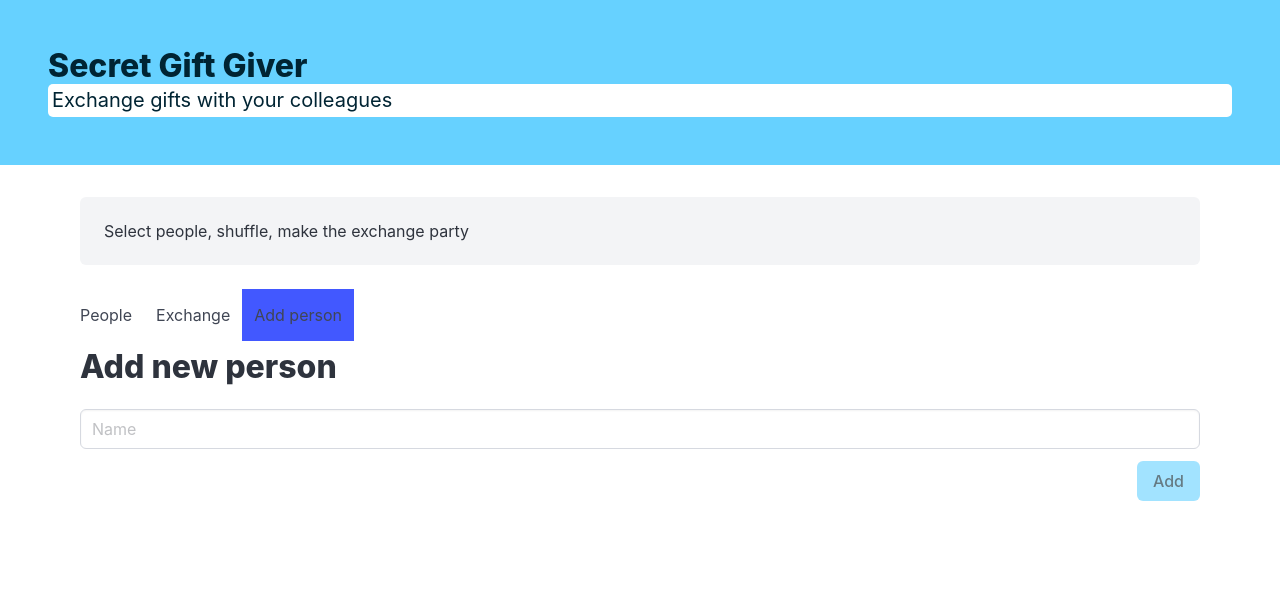
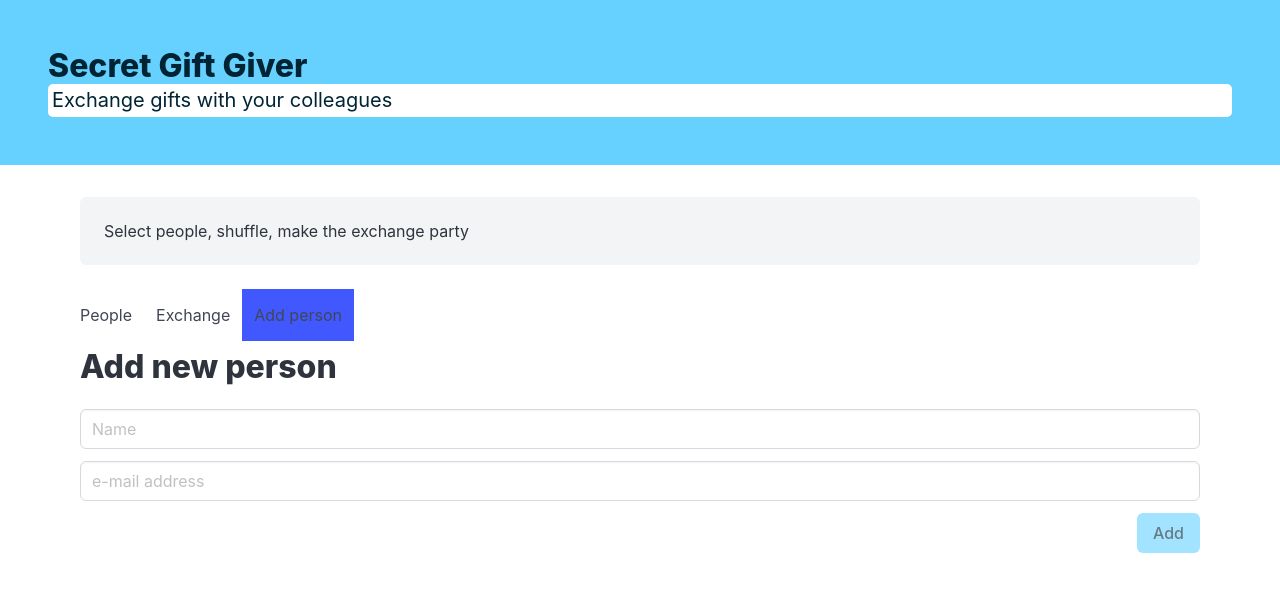
Before and after one commit to michaljabi/eduweb-nowoczesny-react-od-podstaw, a React (Vite) app in the folder secret-gift-giver/: page /add-person in a window 1280 px wide. Shown: the top 592 px of the page. Built offline with nearby package versions, Linux system fonts and the light colour scheme.

Commit message:
lesson(29): wrap up task done, email field with validation

```diff
--- a/secret-gift-giver/src/pages/AddPersonPage.jsx
+++ b/secret-gift-giver/src/pages/AddPersonPage.jsx
@@ -17,6 +17,11 @@ export function AddPersonPage() {
         }
         if(values.personName && values.personName.length < 2) {
             errors.personName = 'Name need to be at least 2 characters long';
+        }
+        if (!values.email) {
+            errors.email = 'email address is required';
+        } else if (!/^[A-Z0-9._%+-]+@[A-Z0-9.-]+\.[A-Z]{2,}$/i.test(values.email)) {
+            errors.email = 'Invalid email address';
         }
         return errors;
     }
@@ -45,7 +50,24 @@ export function AddPersonPage() {
                             }
                         </div>
                         <div className="field">
-                            <p className="control is-flex is-justify-content-end" style={{ opacity: (formProps.isValid && formProps.dirty) ? 1 : 0.6}}>
+                            <p className="control">
+                                <input className={classNames("input", {"is-danger": formProps.errors.email})}
+                                       name="email"
+                                       type="email"
+                                       placeholder="e-mail address"
+                                       onChange={formProps.handleChange}
+                                       onBlur={formProps.handleBlur}
+                                       value={formProps.values.email}
+                                />
+                            </p>
+                            {
+                                formProps.errors.email &&
+                                <p className="help is-danger">{formProps.errors.email}</p>
+                            }
+                        </div>
+                        <div className="field">
+                            <p className="control is-flex is-justify-content-end"
+                               style={{opacity: (formProps.isValid && formProps.dirty) ? 1 : 0.6}}>
                                 <button className="button is-info" type="submit">
                                     Add
                                 </button>
```
